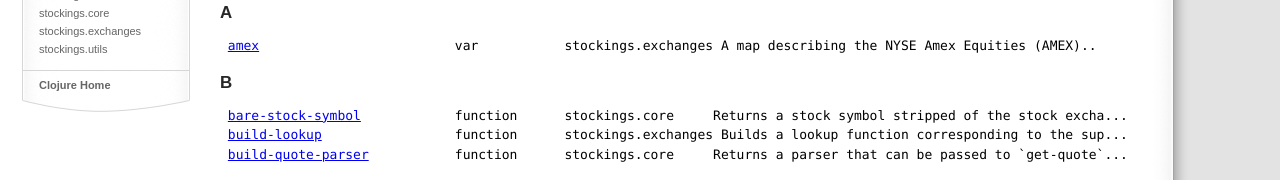
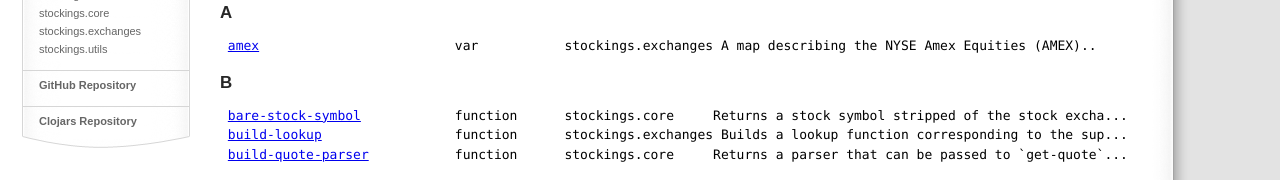
Before and after one commit to fxtlabs/stockings, a plain HTML site: page api-index.html in a window 1280 px wide. Shown: the part 238-418 px from the top of the page. Drawn offline with Linux system fonts and the light colour scheme.

Commit message:
Documentation update.

```diff
--- a/api-index.html
+++ b/api-index.html
@@ -53,7 +53,8 @@ namespace.
       </ul>
     </div>
 
-    <a href="http://clojure.org" class="wiki_link">Clojure Home</a>
+    <a href="https://github.com/fxtlabs/stockings" class="wiki_link">GitHub Repository</a>
+    <a href="http://clojars.org/com.fxtlabs/stockings" class="wiki_link">Clojars Repository</a>
   </div>
 </div>
 </div>
```
Also changed, not shown: index.html (+2 -1 lines), stockings.alt-api.html (+2 -1 lines), stockings.core-api.html (+2 -1 lines), stockings.exchanges-api.html (+2 -1 lines), stockings.utils-api.html (+2 -1 lines).
